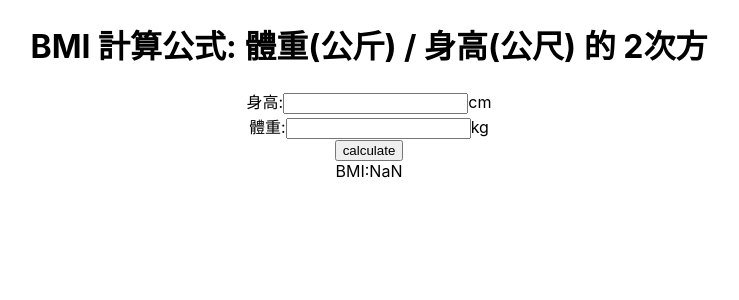
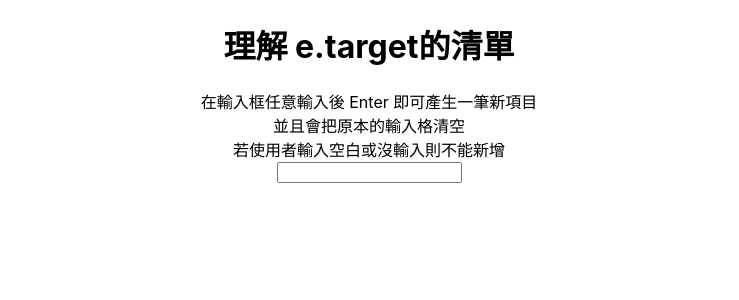
Before and after one commit to michelle3356/reactHw201911, a React (Create React App) app: page / in a window 1280 px wide. Shown: the top 300 px of the page, without its empty margins (271-1010 px from the left). Built offline with nearby package versions, Linux system fonts and the light colour scheme.

Commit message:
what enter event?

```diff
--- a/src/App.js
+++ b/src/App.js
@@ -1,11 +1,11 @@
 import React from 'react';
 import './App.css';
-import HwFourBMI from './HwFourBMI';
+import HwFiveItemListKnowetarget from './HwFiveItemListKnowetarget';
 
 function App() {
   return (
     <div className="App">
-      <HwFourBMI />
+      <HwFiveItemListKnowetarget />
     </div>
   );
 }
--- /dev/null
+++ b/src/HwFiveItemListKnowetarget.js
@@ -0,0 +1,48 @@
+import React, { Component } from 'react'
+
+export default class HwFiveItemListKnowetarget extends Component {
+constructor(props){
+  super(props);
+  this.state = {
+    value:"",
+    list:[]
+
+  };
+  this.handleChange = this.handleChange.bind(this);
+}
+
+handleChange = (event) => {
+  const target = event.target;
+  const value = target.value;
+  const list = this.state.list;
+  list.push(this.state.value)
+  this.setState({
+    value: value,
+    list: list
+  })
+}
+
+  render() {
+    return (
+      <div>
+        <h1>理解 e.target的清單</h1>
+        <span>在輸入框任意輸入後 Enter 即可產生一筆新項目
+          <br/>並且會把原本的輸入格清空
+          <br/>若使用者輸入空白或沒輸入則不能新增
+        </span>
+        <div>
+          <input type="text"
+          name="number"
+          value={this.state.number}
+          onChange={this.handleChange}
+          />
+          <ul>
+            {this.state.list.map(item =>
+            <li key={item.index}>{item}</li>
+            )}
+          </ul>
+        </div>
+      </div>
+    )
+  }
+}
```
